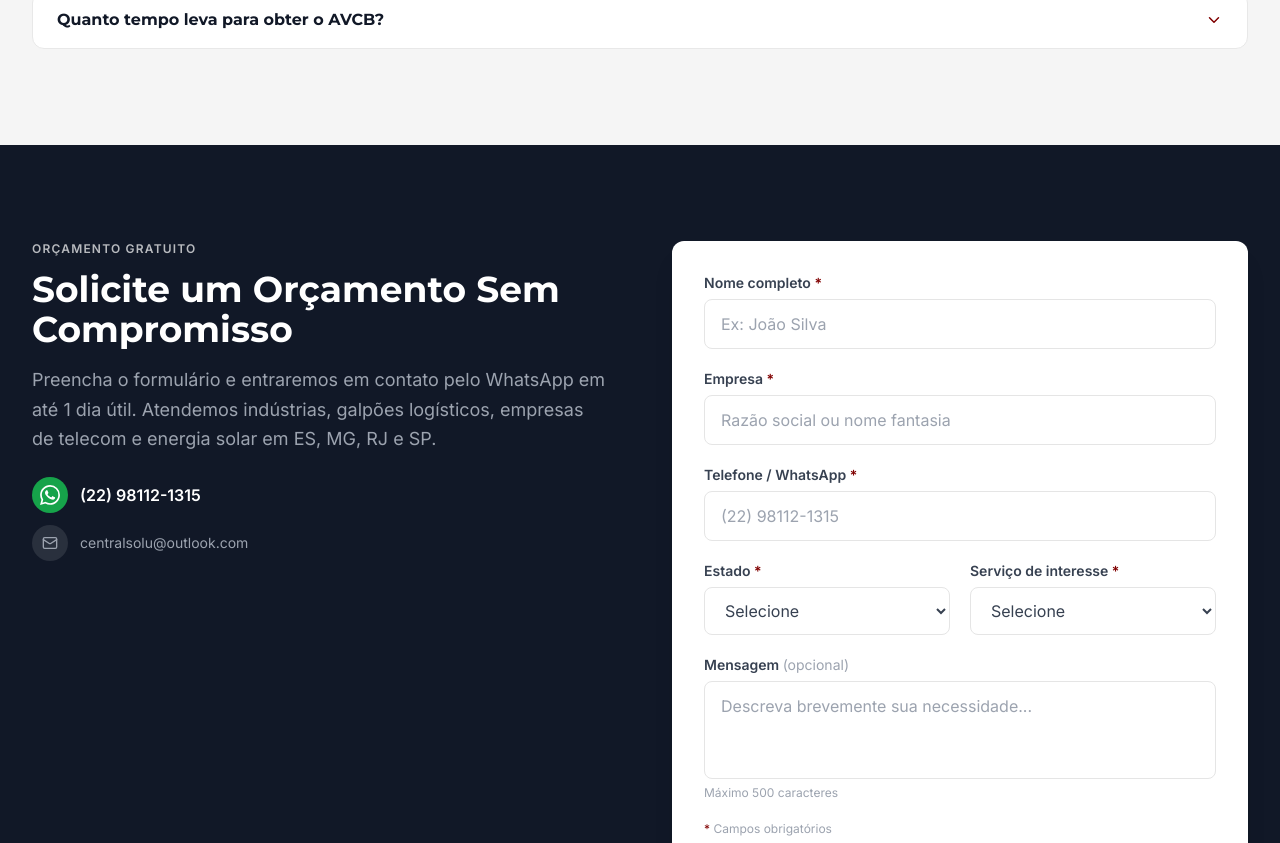
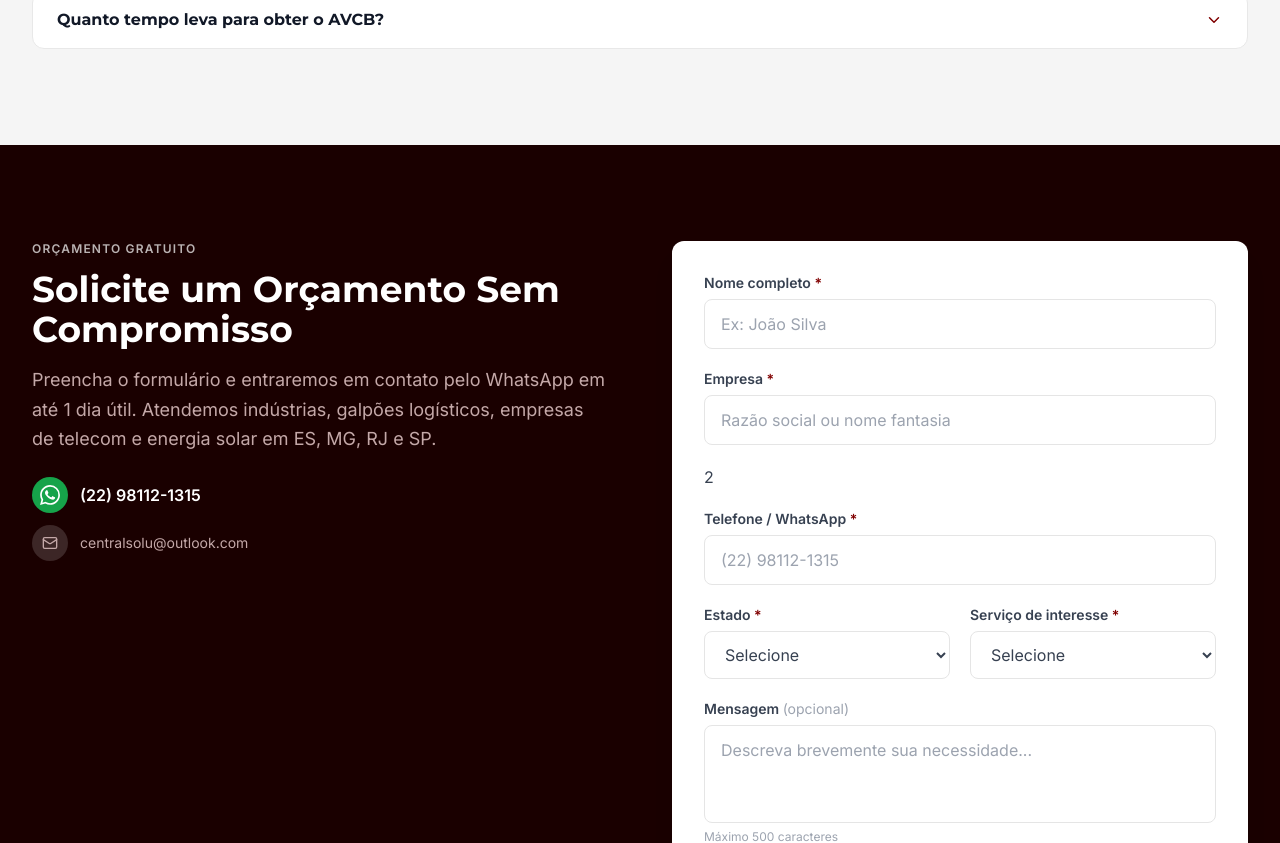
Before and after one commit to BarcelosMoises/Landing-Page-Central, a Next.js app: page / in a window 1280 px wide. Shown: the part 7760-8603 px from the top of the page. Built offline with nearby package versions, Linux system fonts and the light colour scheme.

Commit message:
design(FormularioContato): bg-[#111827] → bg-[#1a0000]; token de texto quente #c4a8a8

```diff
--- a/components/FormularioContato.tsx
+++ b/components/FormularioContato.tsx
@@ -5,7 +5,7 @@ import { zodResolver } from "@hookform/resolvers/zod";
 import { z } from "zod";
 import { getWhatsAppUrl, contato } from "@/data/servicos";
 
-// ─── Schema Zod ──────────────────────────────────────────────────────────────────
+// ─── Schema Zod ─────────────────────────────────────────────────────────────────────
 
 const TELEFONE_BR_REGEX = /^\(?\d{2}\)?[\s\-]?9?\d{4}[\s\-]?\d{4}$/;
 
@@ -55,7 +55,7 @@ const contatoSchema = z.object({
 
 type ContatoFormData = z.infer<typeof contatoSchema>;
 
-// ─── Labels e opções ───────────────────────────────────────────────────────────────
+// ─── Labels e opções ───────────────────────────────────────────────────────────────────
 
 const ESTADOS_OPTIONS = [
   { value: "rj", label: "Rio de Janeiro" },
@@ -97,7 +97,7 @@ const SERVICO_LABEL: Record<string, string> = {
   outro: "serviço a definir",
 };
 
-// ─── Classes reutilizáveis ───────────────────────────────────────────────────────────────
+// ─── Classes reutilizáveis ───────────────────────────────────────────────────────────────────
 
 const inputBase =
   "w-full border rounded-lg px-4 py-3 text-neutral-700 text-base bg-white outline-none transition-colors duration-150 " +
@@ -107,7 +107,7 @@ const inputBase =
 const inputNormal = inputBase + " border-neutral-200";
 const inputError = inputBase + " border-red-400 bg-red-50";
 
-// ─── Componente principal ─────────────────────────────────────────────────────────
+// ─── Componente principal ─────────────────────────────────────────────────────────────────
 
 export function FormularioContato() {
   const {
@@ -144,7 +144,7 @@ export function FormularioContato() {
     <section
       id="contato"
       aria-labelledby="contato-heading"
-      className="bg-[#111827] py-16 md:py-24"
+      className="bg-[#1a0000] py-16 md:py-24"
     >
       <div className="max-w-7xl mx-auto px-4 sm:px-6 lg:px-8">
         <div className="grid grid-cols-1 lg:grid-cols-2 gap-12 lg:gap-16 items-start">
@@ -152,19 +152,23 @@ export function FormularioContato() {
           {/* Lado esquerdo — copy */}
           <div className="flex flex-col gap-6">
             <div>
-              {/* text-white/70 sobre bg-[#111827] → contraste ~10.7:1 ✓ WCAG AAA */}
+              {/* text-white/70 sobre bg-[#1a0000] → contraste ~10.4:1 ✓ WCAG AAA */}
               <p className="text-xs font-semibold uppercase tracking-widest text-white/70 mb-3">
                 Orçamento gratuito
               </p>
-              {/* #fff sobre #111827 → contraste 15.3:1 ✓ WCAG AAA */}
+              {/* #fff sobre #1a0000 → contraste ~18.1:1 ✓ WCAG AAA */}
               <h2
                 id="contato-heading"
                 className="font-heading text-2xl md:text-4xl font-bold text-white leading-tight mb-4"
               >
                 Solicite um Orçamento Sem Compromisso
               </h2>
-              {/* text-neutral-400 sobre #111827 → contraste 7.0:1 ✓ WCAG AA */}
-              <p className="text-neutral-400 text-lg leading-relaxed">
+              {/*
+                text-neutral-400 (#9ca3af, tom azul-acinzentado) sobre #1a0000 cria
+                disssonância de temperatura de cor. Substituído por #c4a8a8 — cinza
+                levemente rosado, temperatura quente, contraste ≈ 6.3:1 ✓ WCAG AA.
+              */}
+              <p className="text-lg leading-relaxed" style={{ color: "#c4a8a8" }}>
                 Preencha o formulário e entraremos em contato pelo WhatsApp em
                 até 1 dia útil. Atendemos indústrias, galpões logísticos,
                 empresas de telecom e energia solar em ES, MG, RJ e SP.
@@ -197,14 +201,19 @@ export function FormularioContato() {
                 <span className="font-semibold text-base">{contato.telefone}</span>
               </a>
 
+              {/*
+                Link de e-mail: text-neutral-400 → #c4a8a8 (mesmo token de texto quente).
+                Ícone: bg-white/10 → bg-white/15 para mais visibilidade sobre #1a0000.
+              */}
               <a
                 href={`mailto:${contato.email}`}
                 aria-label={`Enviar e-mail para ${contato.email}`}
-                className="inline-flex items-center gap-3 text-neutral-400 hover:text-white transition-colors duration-150 text-sm"
+                className="inline-flex items-center gap-3 hover:text-white transition-colors duration-150 text-sm"
+                style={{ color: "#c4a8a8" }}
               >
                 <span
                   aria-hidden="true"
-                  className="w-9 h-9 bg-white/10 rounded-full flex items-center justify-center flex-shrink-0"
+                  className="w-9 h-9 bg-white/15 rounded-full flex items-center justify-center flex-shrink-0"
                 >
                   <svg
                     xmlns="http://www.w3.org/2000/svg"
@@ -331,7 +340,7 @@ export function FormularioContato() {
                   </div>
 
                   {/* Telefone */}
-                  <div className="flex flex-col gap-1.5">
+2                  <div className="flex flex-col gap-1.5">
                     <label
                       htmlFor="telefone"
                       className="text-sm font-semibold text-neutral-700"
@@ -361,7 +370,7 @@ export function FormularioContato() {
                     )}
                   </div>
 
-                  {/* Estado + Serviço lado a lado em md: */}
+                  {/* Estado + Serviço lado a lado em sm: */}
                   <div className="grid grid-cols-1 sm:grid-cols-2 gap-5">
                     {/* Estado */}
                     <div className="flex flex-col gap-1.5">
```
